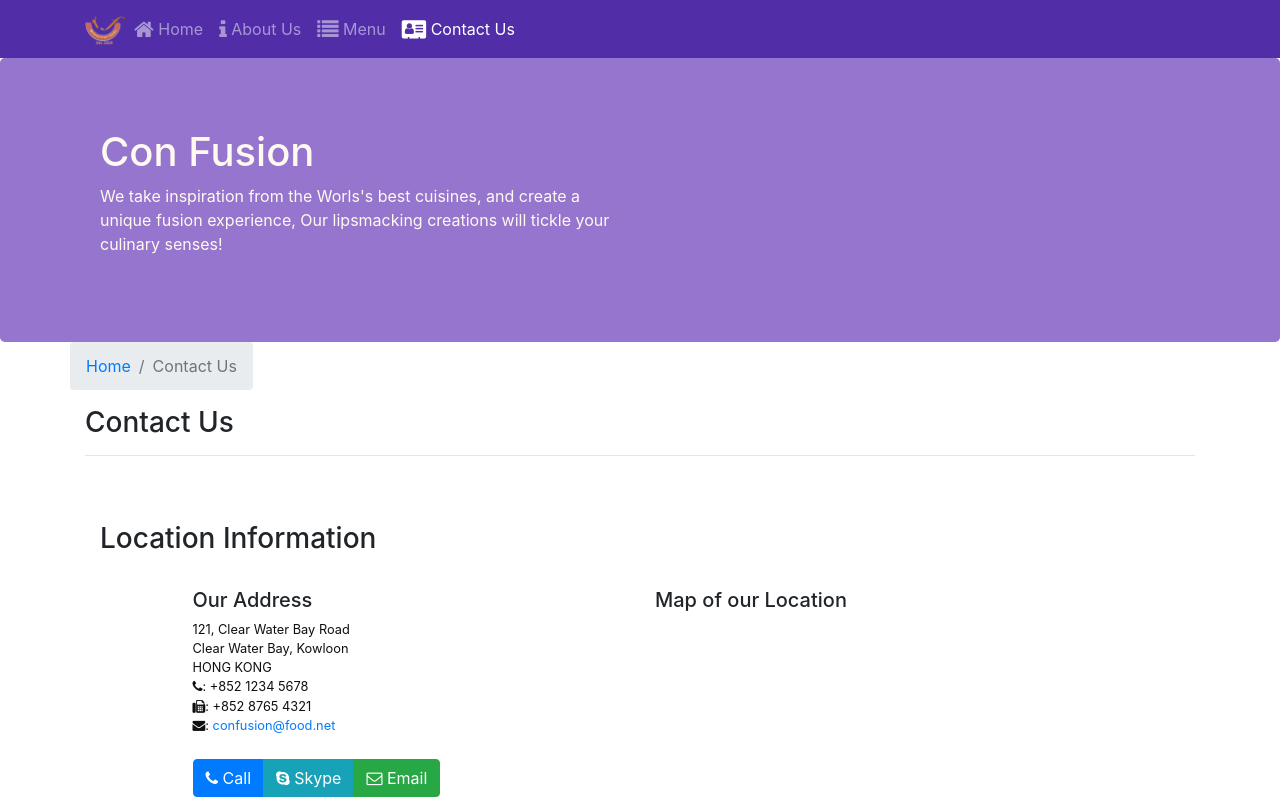
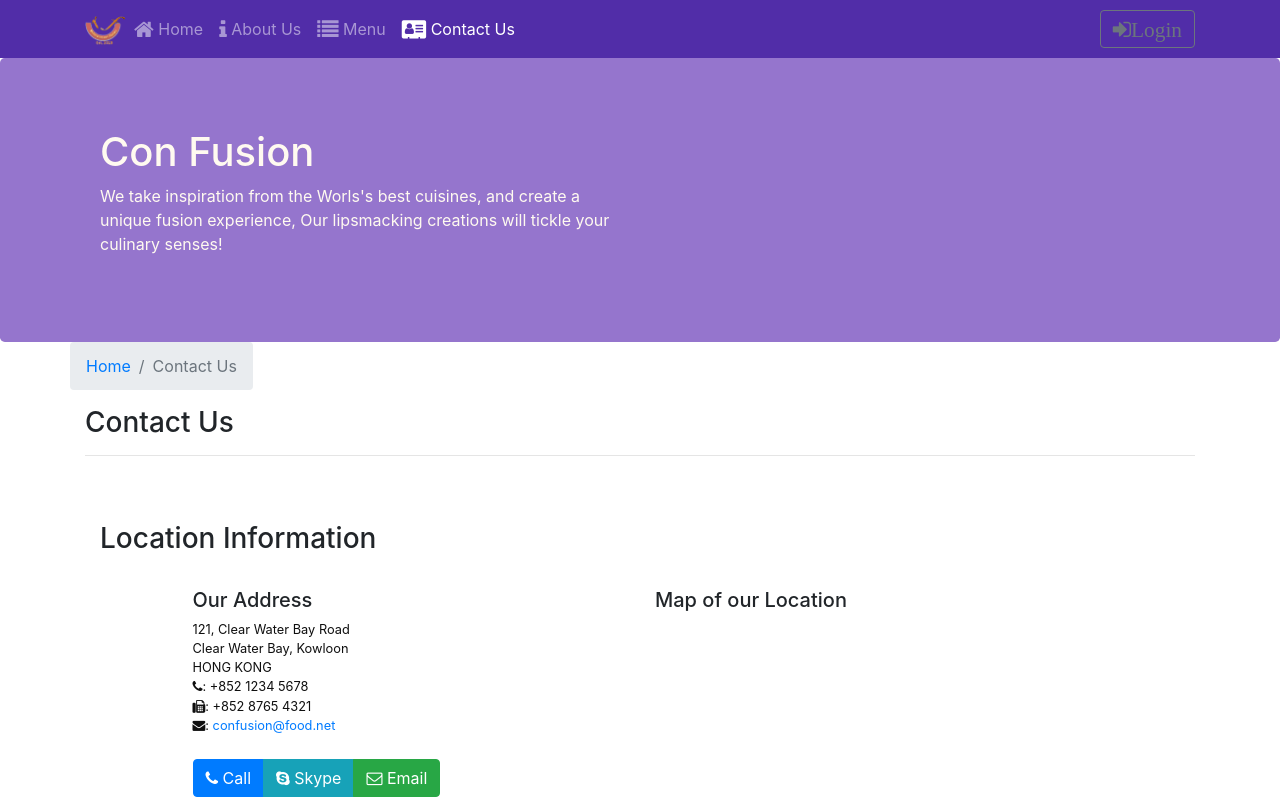
Before and after one commit to anuva04/confusion-react, a React (Create React App) app: page /contactus in a window 1280 px wide. Shown: the top 800 px of the page. Built offline with nearby package versions, Linux system fonts and the light colour scheme.

Commit message:
uncontrolled forms

```diff
--- a/src/components/HeaderComponent.js
+++ b/src/components/HeaderComponent.js
@@ -1,19 +1,33 @@
 import React, {Component} from 'react';
-import { Navbar, NavbarBrand, Jumbotron, Nav, NavbarToggler, Collapse, NavItem } from 'reactstrap';
+import { Navbar, NavbarBrand, Jumbotron, Nav, NavbarToggler, Collapse, NavItem, Button, Modal, ModalHeader, ModalBody, Form, FormGroup, Label, Input } from 'reactstrap';
 import {NavLink} from 'react-router-dom';
 
 class Header extends Component {
     constructor(props){
         super(props);
         this.state = {
-            isNavOpen: false
+            isNavOpen: false,
+            isModalOpen: false
         };
         this.toggleNav = this.toggleNav.bind(this);
+        this.toggleModal = this.toggleModal.bind(this);
+        this.handleLogin = this.handleLogin.bind(this);
+
     }
     toggleNav(){
         this.setState({
             isNavOpen: !this.state.isNavOpen
         });
+    }
+    toggleModal(){
+        this.setState({
+            isModalOpen: !this.state.isModalOpen
+        })
+    }
+    handleLogin(event){
+        this.toggleModal();
+        alert("Username: "+ this.username.value+" Passowrd: "+this.password.value+" Remember: "+ this.remember.checked);
+        event.preventDefault();
     }
     render(){
         return (
@@ -47,6 +61,13 @@ class Header extends Component {
                                 </NavLink>
                             </NavItem>
                         </Nav>
+                        <Nav className="ml-auto" navbar>
+                            <NavItem>
+                                <Button outline onClick={this.toggleModal}>
+                                    <span className="fa fa-sign-in fa-lg">Login</span>
+                                </Button>
+                            </NavItem>
+                        </Nav>
                         </Collapse>
                     </div>
                 </Navbar>
@@ -64,6 +85,28 @@ class Header extends Component {
                         </div>
                     </div>
                 </Jumbotron>
+                <Modal isOpen={this.state.isModalOpen} toggle={this.toggleModal}>
+                    <ModalHeader toggle={this.toggleModal}>Login</ModalHeader>
+                    <ModalBody>
+                        <Form onSubmit={this.handleLogin}>
+                            <FormGroup>
+                                <Label htmlFor="username">Username</Label>
+                                <Input type="text" id="username" name="username" innerRef={(input) => this.username = input}/>
+                            </FormGroup>
+                            <FormGroup>
+                                <Label htmlFor="password">Password</Label>
+                                <Input type="password" id="password" name="password" innerRef={(input) => this.password = input} />
+                            </FormGroup>
+                            <FormGroup check>
+                                <Label check>
+                                    <Input type="checkbox" name="remember" innerRef={(input) => this.remember = input} />
+                                    Remember Me
+                                </Label>
+                            </FormGroup>
+                            <Button type="submit" value="submit" color="primary">Login</Button>
+                        </Form>
+                    </ModalBody>
+                </Modal>
             </>
         );
     }
```
